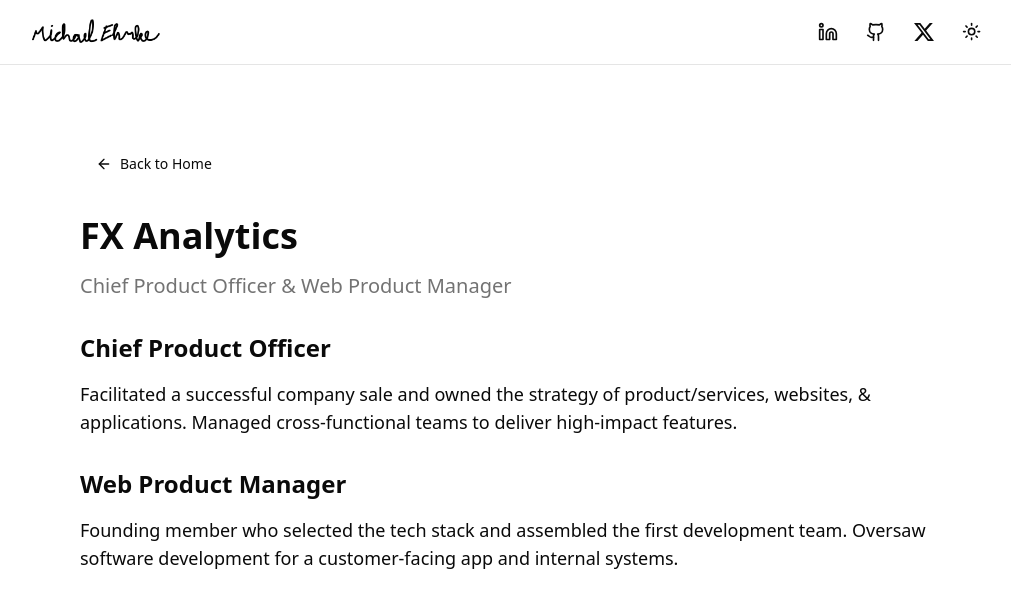
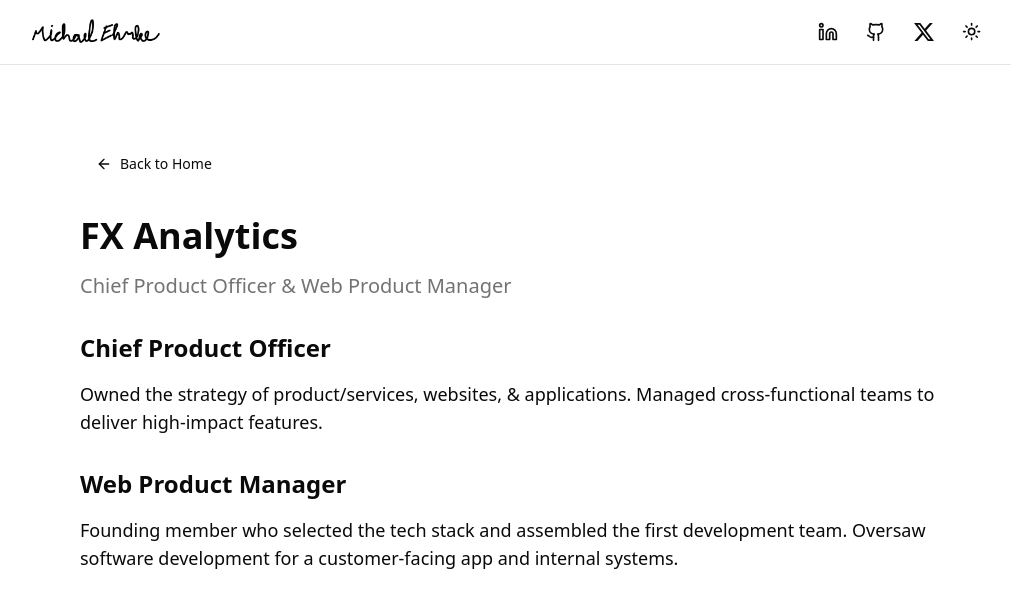
Before and after one commit to sunnysauce/ehmke.ai, a Next.js app: page /fxanalytics in a window 1280 px wide. Shown: the top 608 px of the page, without its empty margins (128-1139 px from the left). Built offline with nearby package versions, Linux system fonts and the light colour scheme.

Commit message:
Update page.tsx

```diff
--- a/app/fxanalytics/page.tsx
+++ b/app/fxanalytics/page.tsx
@@ -17,7 +17,7 @@ export default function FXAnalyticsPage() {
         <section>
           <h2 className="text-2xl font-semibold mb-4">Chief Product Officer</h2>
           <p className="text-lg">
-            Facilitated a successful company sale and owned the strategy of product/services, websites, & applications.
+            Owned the strategy of product/services, websites, & applications.
             Managed cross-functional teams to deliver high-impact features.
           </p>
         </section>
```
